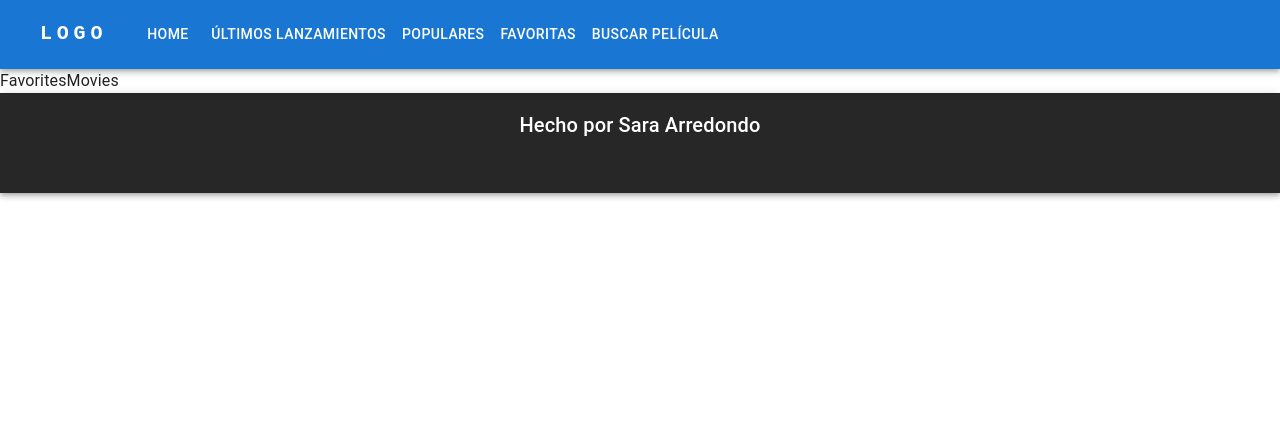
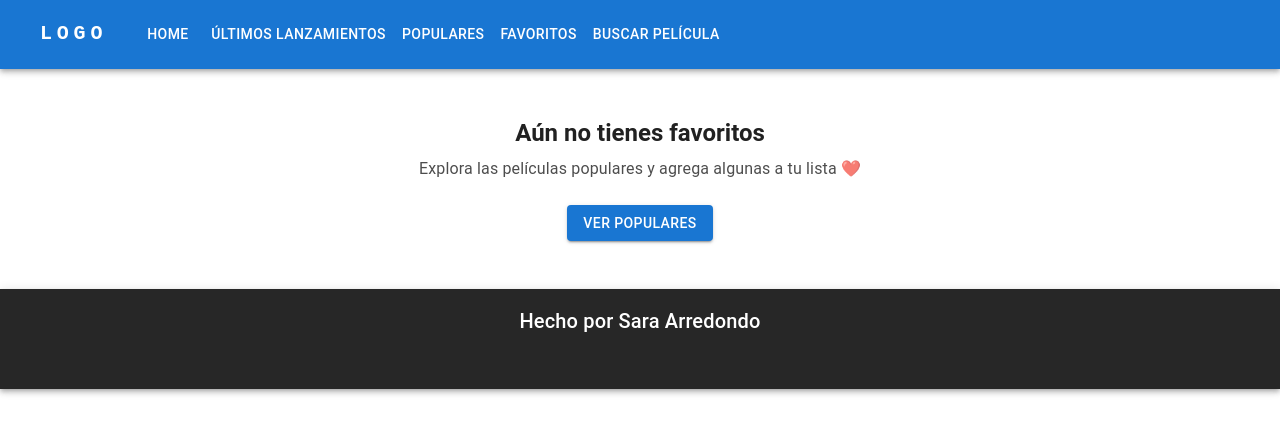
Before and after one commit to sara-arredondo/ada_final_movie, a React (Vite) app: page /favoritos in a window 1280 px wide. Shown: the top 434 px of the page. Built offline with nearby package versions, Linux system fonts and the light colour scheme; some icons are missing.

Commit message:
se pintan los datos de favoritos, se verificar que se traigan los datos del ls y que se puedan eliminar

```diff
--- a/src/components/NavBar.jsx
+++ b/src/components/NavBar.jsx
@@ -16,7 +16,7 @@ const pages = [
   { label: 'Home', path: '/' },
   { label: 'Últimos Lanzamientos', path: '/UltimosLanzamientos' },
   { label: 'Populares', path: '/PopularMovies' },
-  { label: 'Favoritas', path: '/favoritas' },
+  { label: 'Favoritos', path: '/favoritos' },
   { label: 'Buscar Película', path: '/buscador' },
 ];
 
--- a/src/views/FavoritesMovies.jsx
+++ b/src/views/FavoritesMovies.jsx
@@ -1,9 +1,45 @@
-import React from 'react'
+import { useContext } from "react";
+import { useNavigate, Link } from "react-router-dom";
+import { Box, Button, Typography } from "@mui/material";
+import { FavoriteContext } from "../context/FavoriteContext";
+import FullMoviesGrid from "../components/FullMoviesGrid";
 
-const FavoritesMovies = () => {
+export default function FavoritesMovies() {
+  const { favorite, setFavorite } = useContext(FavoriteContext);
+  const navigate = useNavigate();
+
+  const onCardClick = (id) => navigate(`/movie/${id}`);
+  const isFav = (id) => favorite.some((f) => f.id === id);
+  const onToggleFav = (movie) =>
+    setFavorite((prev) => prev.filter((f) => f.id !== movie.id));
+
+  if (!favorite?.length) {
+    return (
+      <Box sx={{ px: { xs: 2, md: 3 }, py: 6, textAlign: "center" }}>
+        <Typography variant="h5" fontWeight={700} gutterBottom>
+          Aún no tienes favoritos
+        </Typography>
+        <Typography sx={{ mb: 3, opacity: 0.8 }}>
+          Explora las películas populares y agrega algunas a tu lista ❤️
+        </Typography>
+        <Button component={Link} to="/PopularMovies" variant="contained">
+          Ver populares
+        </Button>
+      </Box>
+    );
+  }
+
+  // Usa el GRID directamente (sin API, sin container)
   return (
-    <div>FavoritesMovies</div>
-  )
+    <FullMoviesGrid
+      title="Mis favoritos"
+      movies={favorite}          // asegúrate de guardar {id, title, poster, year?, vote?}
+      page={1}
+      totalPages={1}
+      onPageChange={() => {}}
+      onCardClick={onCardClick}
+      isFav={isFav}
+      onToggleFav={onToggleFav}
+    />
+  );
 }
-
-export default FavoritesMovies
```
Also changed, not shown: src/views/FavoriteMovies.jsx (deleted, +0 -9 lines).
